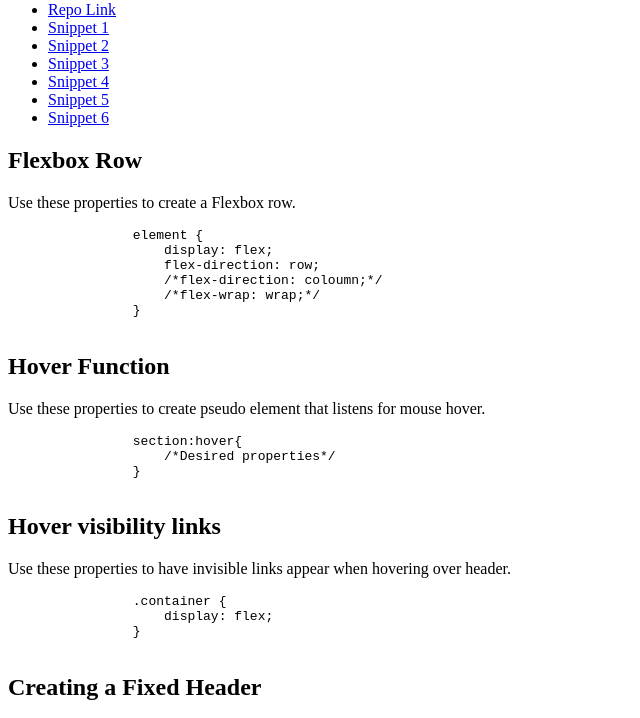
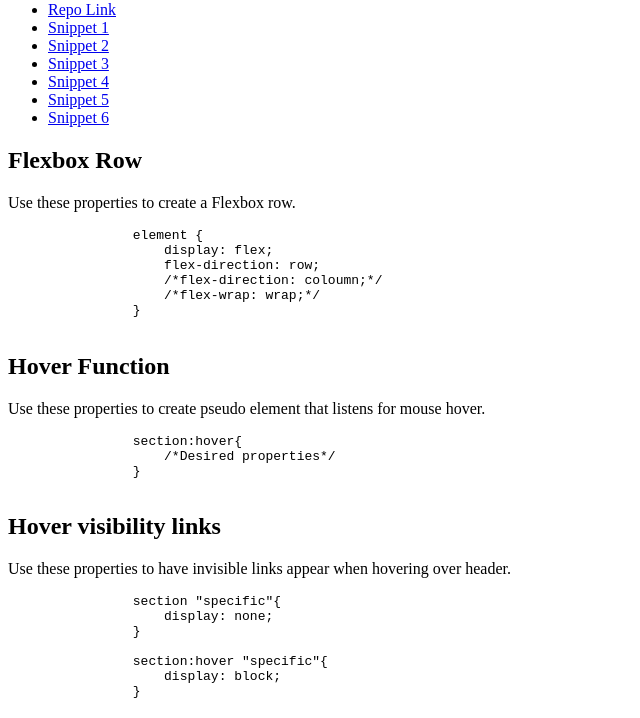
Before and after one commit to hmanjun/snippet-group-repository, a plain HTML site: page index.html in a window 1280 px wide. Shown: the part 79-797 px from the top of the page, without its empty margins (0-640 px from the left). Drawn offline with Linux system fonts and the light colour scheme.

Commit message:
Add 'Hover to reveal invisible links' snippet

```diff
--- a/index.html
+++ b/index.html
@@ -59,8 +59,12 @@
                 Use these properties to have invisible links appear when hovering over header.
             </p>
             <pre>
-                .container {
-                    display: flex;
+                section "specific"{
+                    display: none;
+                }
+
+                section:hover "specific"{
+                    display: block;
                 }
             </pre>
         </section>
```
